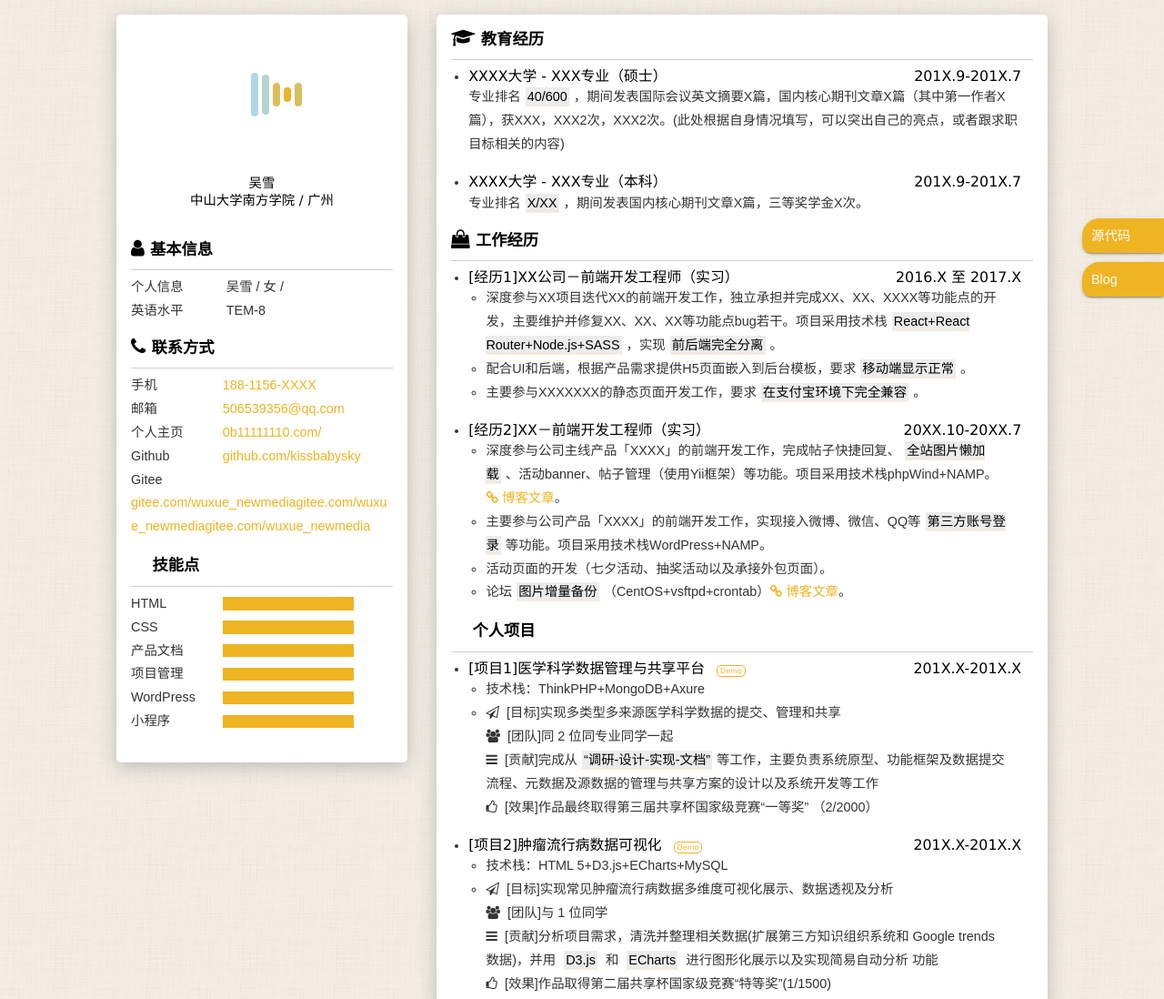
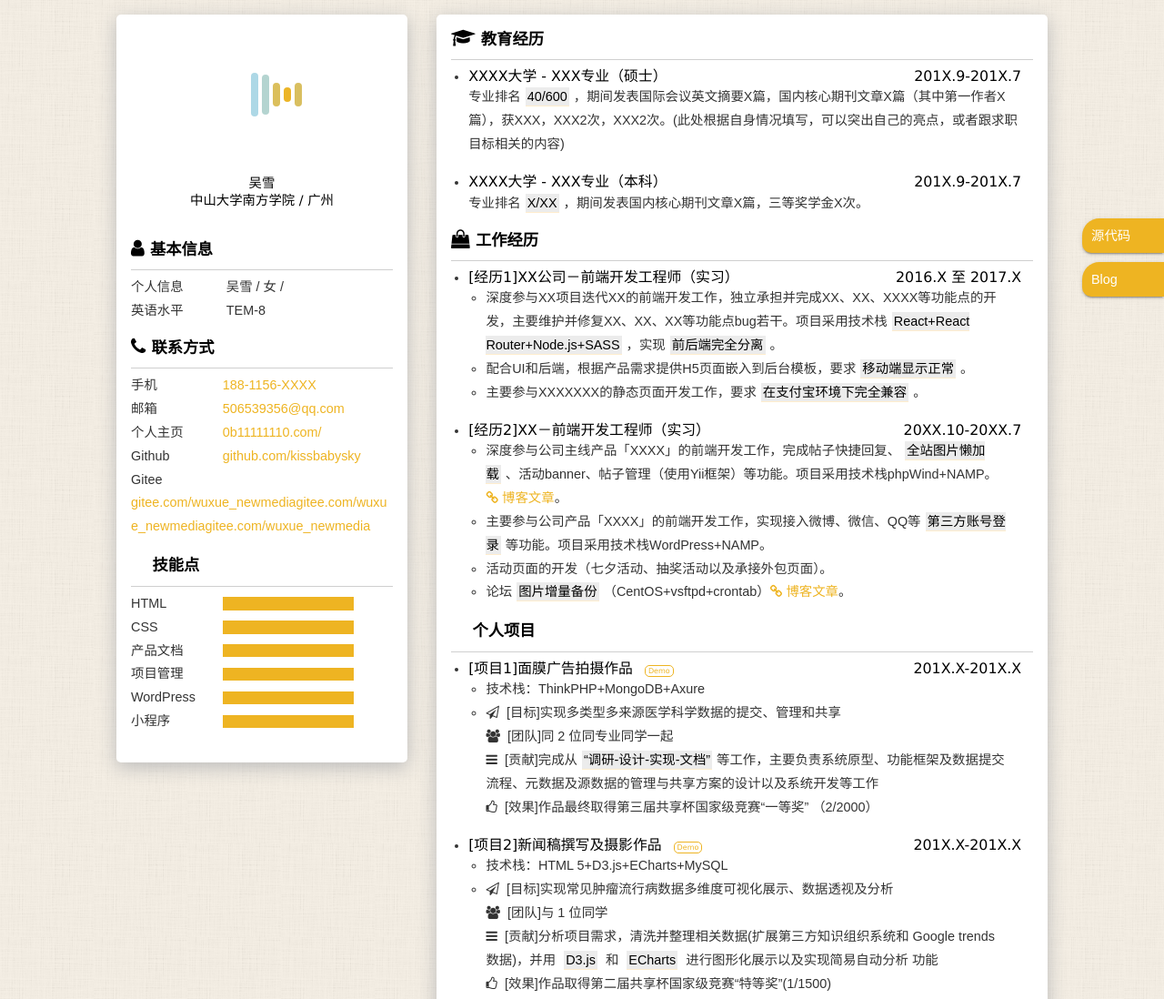
Before and after one commit to z123-qz/resume., a plain HTML site: page index.html in a window 1280 px wide. Shown: the top 1098 px of the page at 91% size. Drawn offline with Linux system fonts and the light colour scheme; a web font is replaced by a local one.

Commit message:
添加个人项目网页链接
-新增个人影视拍摄作品网页链接
-新增个人新闻稿及摄影作品链接

```diff
--- a/index.html
+++ b/index.html
@@ -172,8 +172,8 @@
                     <ul>
                         <li>
                             <h3>
-                                <span>[项目1]医学科学数据管理与共享平台</span>
-                                <span class="link"><a href="#" target="_blank">Demo</a></span>
+                                <span>[项目1]面膜广告拍摄作品</span>
+                                <span class="link"><a href="http://wuxue_newmedia.gitee.io/video" target="_blank">Demo</a></span>
                                 <time>201X.X-201X.X</time>
                             </h3>
                             <ul class="info-content">
@@ -191,8 +191,8 @@
                         </li>
                         <li>
                             <h3>
-                                <span>[项目2]肿瘤流行病数据可视化</span>
-                                <span class="link"><a href="#" target="_blank">Demo</a></span>
+                                <span>[项目2]新闻稿撰写及摄影作品</span>
+                                <span class="link"><a href="http://wuxue_newmedia.gitee.io/figure" target="_blank">Demo</a></span>
                                 <time>201X.X-201X.X</time>
                             </h3>
                             <ul class="info-content">
```
